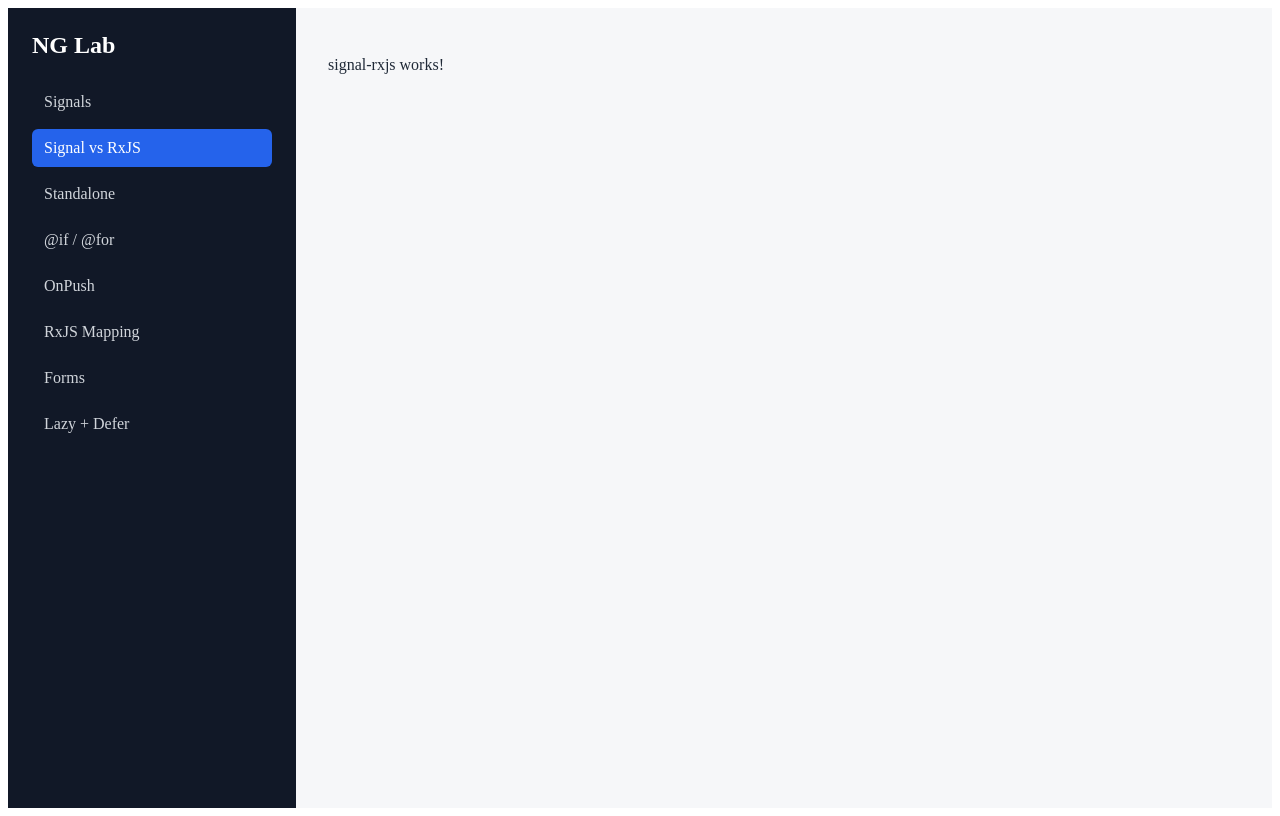
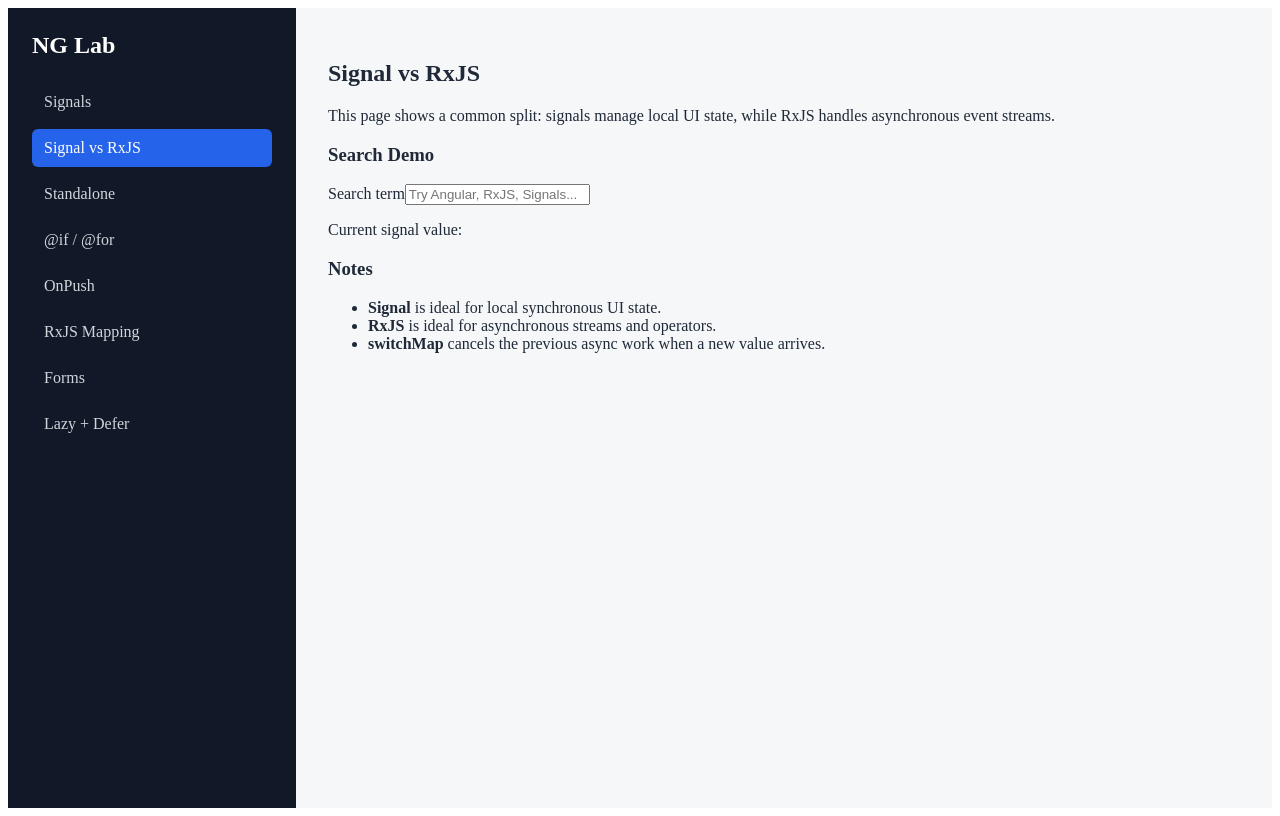
Before and after one commit to qiuxan/AngularKnowledge, an Angular app in the folder ng-lab/: page /signal-rxjs in a window 1280 px wide. Built offline with nearby package versions, Linux system fonts and the light colour scheme.

Commit message:
Signal vs RxJS

```diff
--- a/ng-lab/src/app/pages/signal-rxjs/signal-rxjs.html
+++ b/ng-lab/src/app/pages/signal-rxjs/signal-rxjs.html
@@ -1 +1,50 @@
-<p>signal-rxjs works!</p>
+<section class="page">
+  <h2>Signal vs RxJS</h2>
+
+  <p>
+    This page shows a common split: signals manage local UI state,
+    while RxJS handles asynchronous event streams.
+  </p>
+
+  <div class="demo-card">
+    <h3>Search Demo</h3>
+
+    <label for="search">Search term</label>
+
+    <input
+      id="search"
+      type="text"
+      [ngModel]="searchText()"
+      (ngModelChange)="onSearchChange($event)"
+      placeholder="Try Angular, RxJS, Signals..."
+    />
+
+    <p>Current signal value: {{ searchText() }}</p>
+
+    @if (isLoading()) {
+      <p>Loading...</p>
+    }
+
+    @if (!isLoading() && results().length > 0) {
+      <ul>
+        @for (result of results(); track result) {
+          <li>{{ result }}</li>
+        }
+      </ul>
+    }
+
+    @if (!isLoading() && searchText().trim() && results().length === 0) {
+      <p>No results.</p>
+    }
+  </div>
+
+  <div class="notes">
+    <h3>Notes</h3>
+
+    <ul>
+      <li><strong>Signal</strong> is ideal for local synchronous UI state.</li>
+      <li><strong>RxJS</strong> is ideal for asynchronous streams and operators.</li>
+      <li><strong>switchMap</strong> cancels the previous async work when a new value arrives.</li>
+    </ul>
+  </div>
+</section>
--- a/ng-lab/src/app/pages/signal-rxjs/signal-rxjs.ts
+++ b/ng-lab/src/app/pages/signal-rxjs/signal-rxjs.ts
@@ -1,9 +1,55 @@
-import { Component } from '@angular/core';
+import { Component, signal } from '@angular/core';
+import { FormsModule } from '@angular/forms';
+import { debounceTime, delay, distinctUntilChanged, of, Subject, switchMap, tap } from 'rxjs';
 
 @Component({
   selector: 'app-signal-rxjs',
-  imports: [],
+  imports: [FormsModule],
   templateUrl: './signal-rxjs.html',
   styleUrl: './signal-rxjs.scss',
 })
-export class SignalRxjs {}
+export class SignalRxjs {
+  searchText = signal('');
+  isLoading = signal(false);
+  results = signal<string[]>([]);
+
+  private searchTerms$ = new Subject<string>();
+
+  constructor() {
+    this.searchTerms$
+      .pipe(
+        debounceTime(300),
+        distinctUntilChanged(),
+        tap(() => {
+          this.isLoading.set(true);
+          this.results.set([]);
+        }),
+        switchMap((term) => this.fakeSearchApi(term)),
+      )
+      .subscribe((results) => {
+        this.results.set(results);
+        this.isLoading.set(false);
+      });
+  }
+
+  onSearchChange(value: string) {
+    this.searchText.set(value);
+    this.searchTerms$.next(value);
+  }
+
+  private fakeSearchApi(term: string) {
+    const trimmedTerm = term.trim();
+
+    if (!trimmedTerm) {
+      return of([]);
+    }
+
+    const mockResults = [
+      `${trimmedTerm} overview`,
+      `${trimmedTerm} examples`,
+      `${trimmedTerm} interview questions`,
+    ];
+
+    return of(mockResults).pipe(delay(800));
+  }
+}
```
